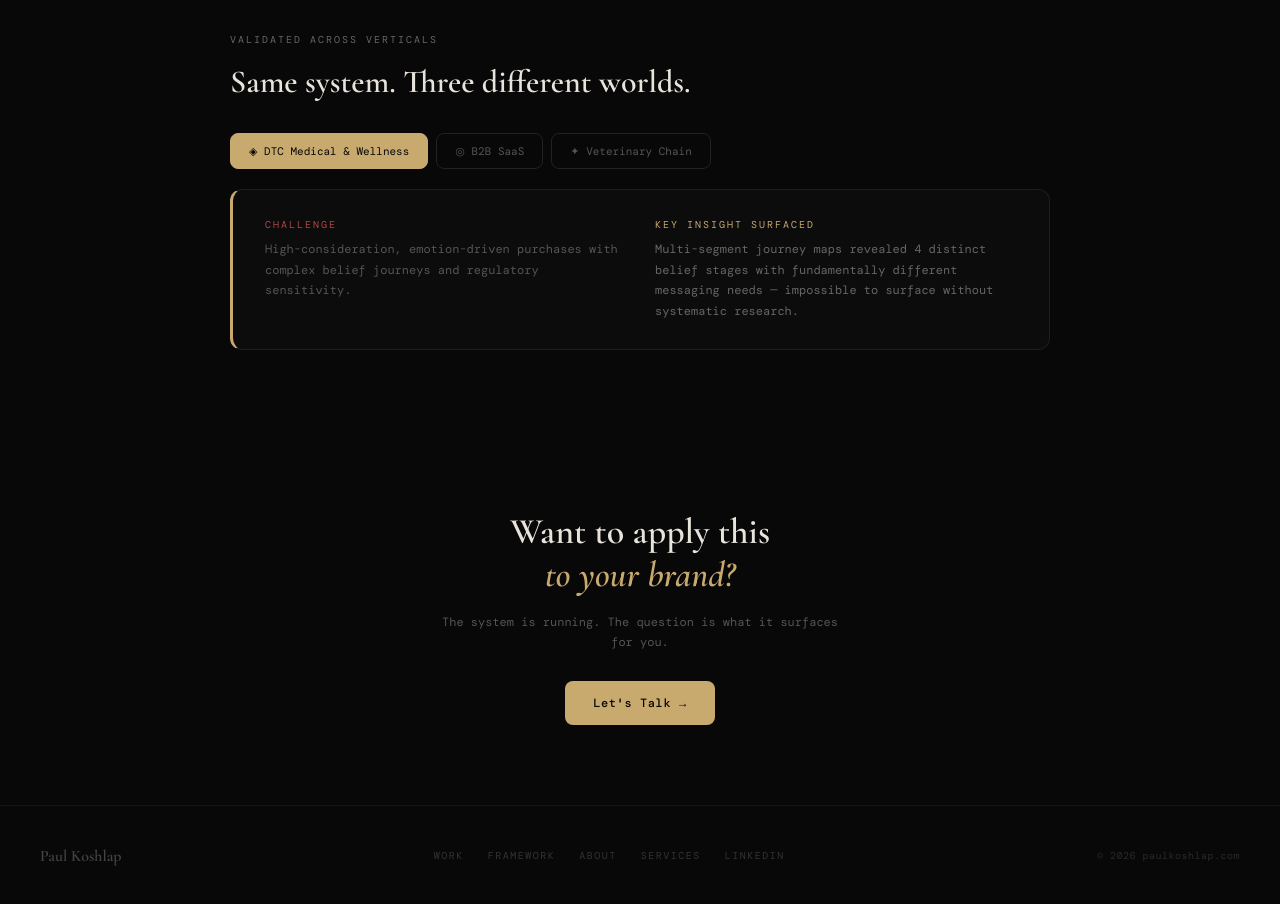
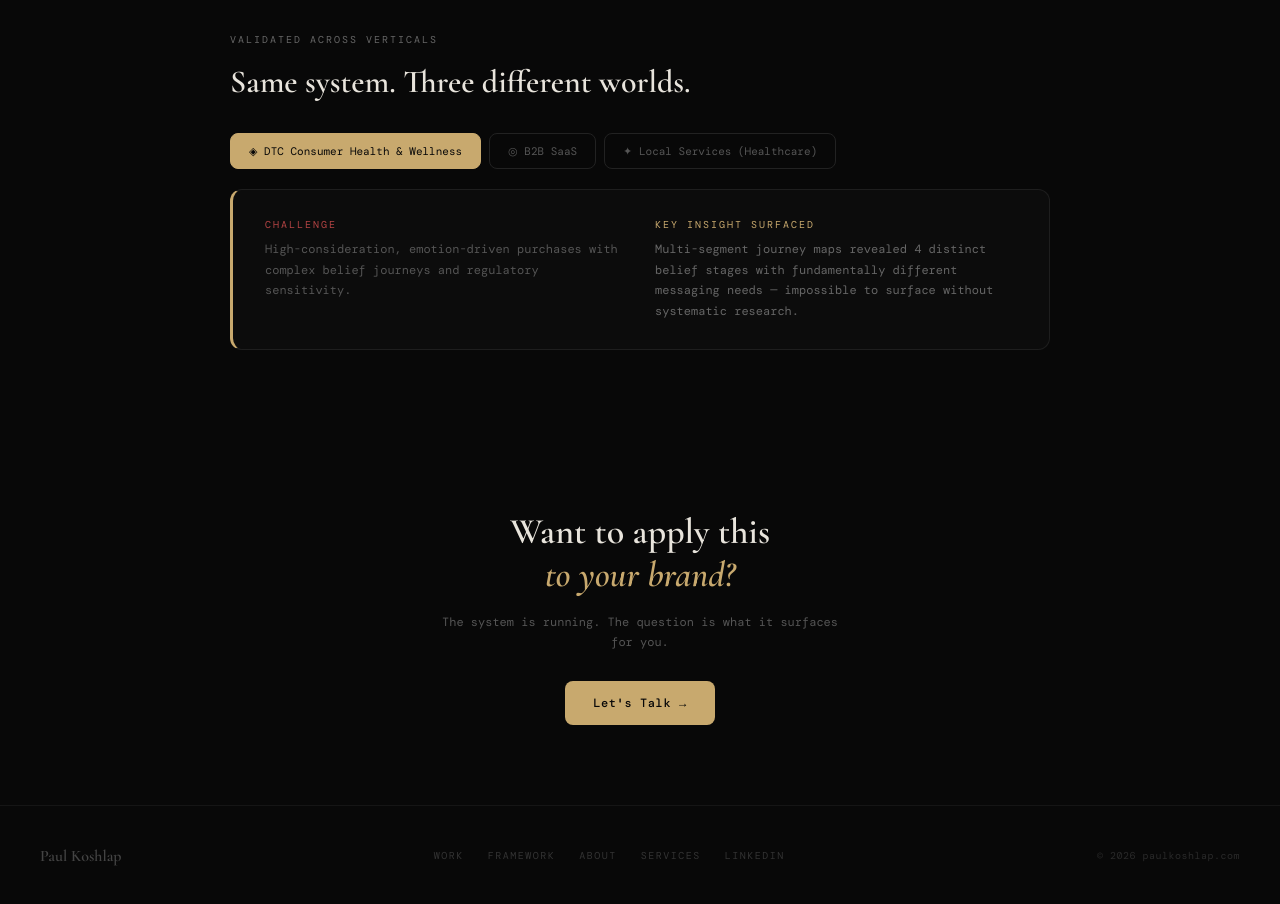
Before and after one commit to paulkoshlap-bit/paulkoshlap-site, a React (Vite) app: page /work/ai-creative-system in a window 1280 px wide. Shown: the part 1160-2064 px from the top of the page. Built offline with nearby package versions, Linux system fonts and the light colour scheme; a web font is replaced by a local one.

Commit message:
Update AICreativeSystem.jsx

```diff
--- a/src/pages/case-studies/AICreativeSystem.jsx
+++ b/src/pages/case-studies/AICreativeSystem.jsx
@@ -12,9 +12,9 @@ const cpaData = [
 ]
 
 const VERTICALS = [
-  { id: 'dtc', label: 'DTC Medical & Wellness', icon: '◈', challenge: 'High-consideration, emotion-driven purchases with complex belief journeys and regulatory sensitivity.', insight: 'Multi-segment journey maps revealed 4 distinct belief stages with fundamentally different messaging needs — impossible to surface without systematic research.' },
+  { id: 'dtc', label: 'DTC Consumer Health & Wellness', icon: '◈', challenge: 'High-consideration, emotion-driven purchases with complex belief journeys and regulatory sensitivity.', insight: 'Multi-segment journey maps revealed 4 distinct belief stages with fundamentally different messaging needs — impossible to surface without systematic research.' },
   { id: 'saas', label: 'B2B SaaS', icon: '◎', challenge: 'Multiple buyer personas at different awareness stages, each requiring distinct messaging to move the pipeline.', insight: 'Segmentation surfaced 3 distinct buyer archetypes requiring completely separate creative tracks.' },
-  { id: 'vet', label: 'Veterinary Chain', icon: '✦', challenge: 'Trust-based decisions with strong emotional components. Geographic expansion with local authenticity tension.', insight: 'Journey mapping surfaced proactive wellness vs. reactive emergency as the central unmet messaging need.' },
+  { id: 'vet', label: 'Local Services (Healthcare)', icon: '✦', challenge: 'Trust-based decisions with strong emotional components. Geographic expansion with local authenticity tension.', insight: 'Journey mapping surfaced proactive wellness vs. reactive emergency as the central unmet messaging need.' },
 ]
 
 export default function CaseStudyAICreative() {
```
